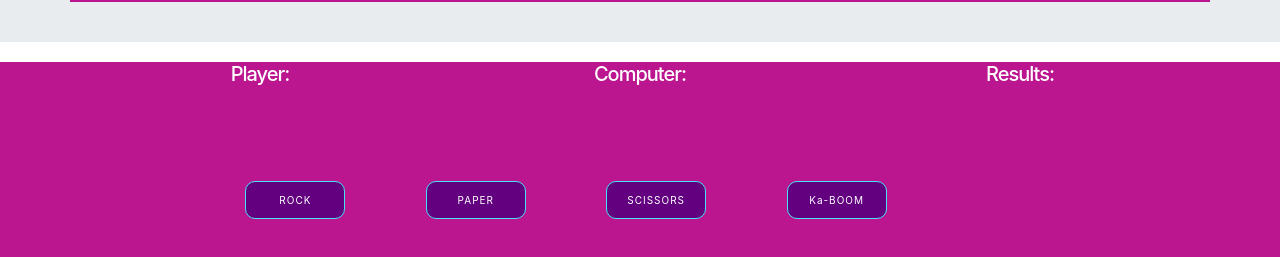
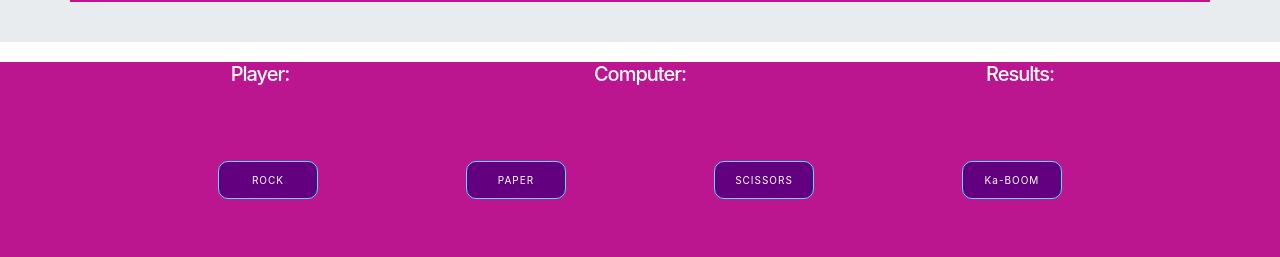
Before and after one commit to MystieBluz/rock-paper-scissors, a plain HTML site: page index.html in a window 1280 px wide. Shown: the part 85-342 px from the top of the page. Drawn offline with nearby package versions, Linux system fonts and the light colour scheme.

Commit message:
updated buttons alignment

```diff
--- a/styles.css
+++ b/styles.css
@@ -12,14 +12,13 @@
 
 .buttons {
 	display: flex;
-    width: 65vw;
+    width: 100vw;
     justify-content: space-evenly;
     /* justify-content: center; */
-    padding: 15px;
+    padding: 70px;
     flex-wrap: wrap;
-    margin-top: 7.5rem;
-	margin-left: 15rem;
-	/* flex-wrap: wrap; */
+    /* margin-top: 7.5rem;
+	margin-left: 15rem; */
 }
 
 
```
